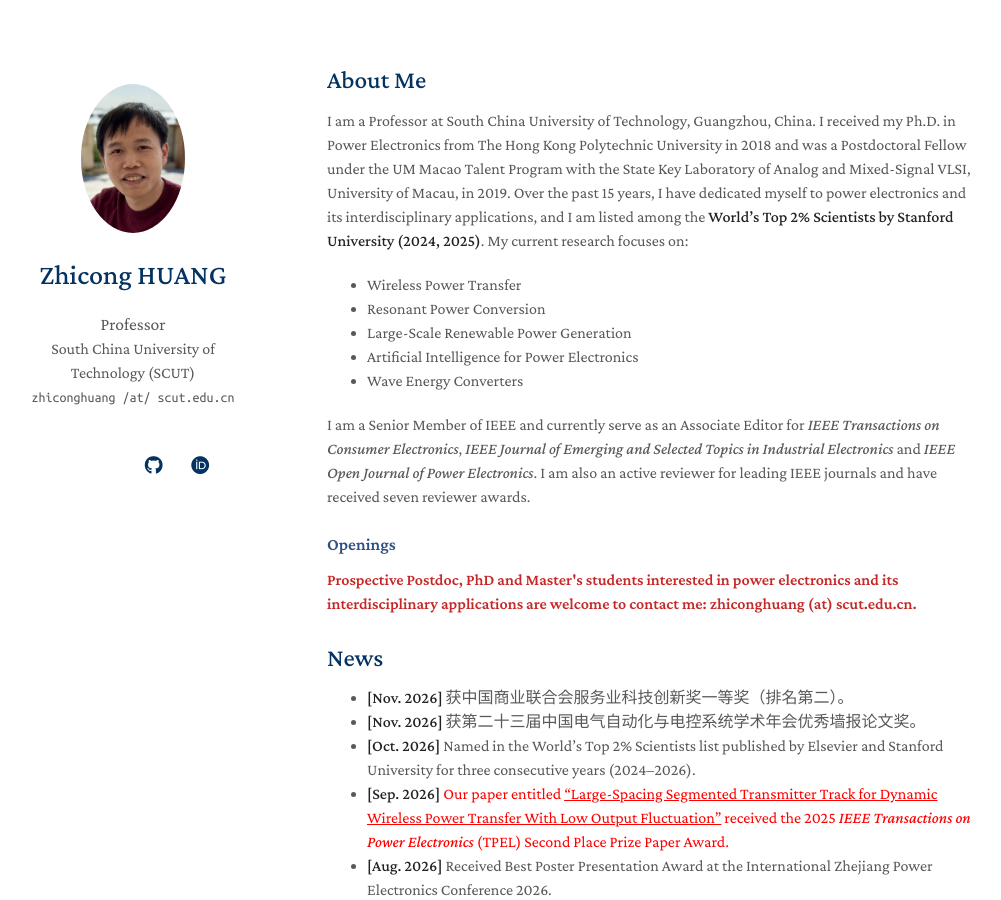
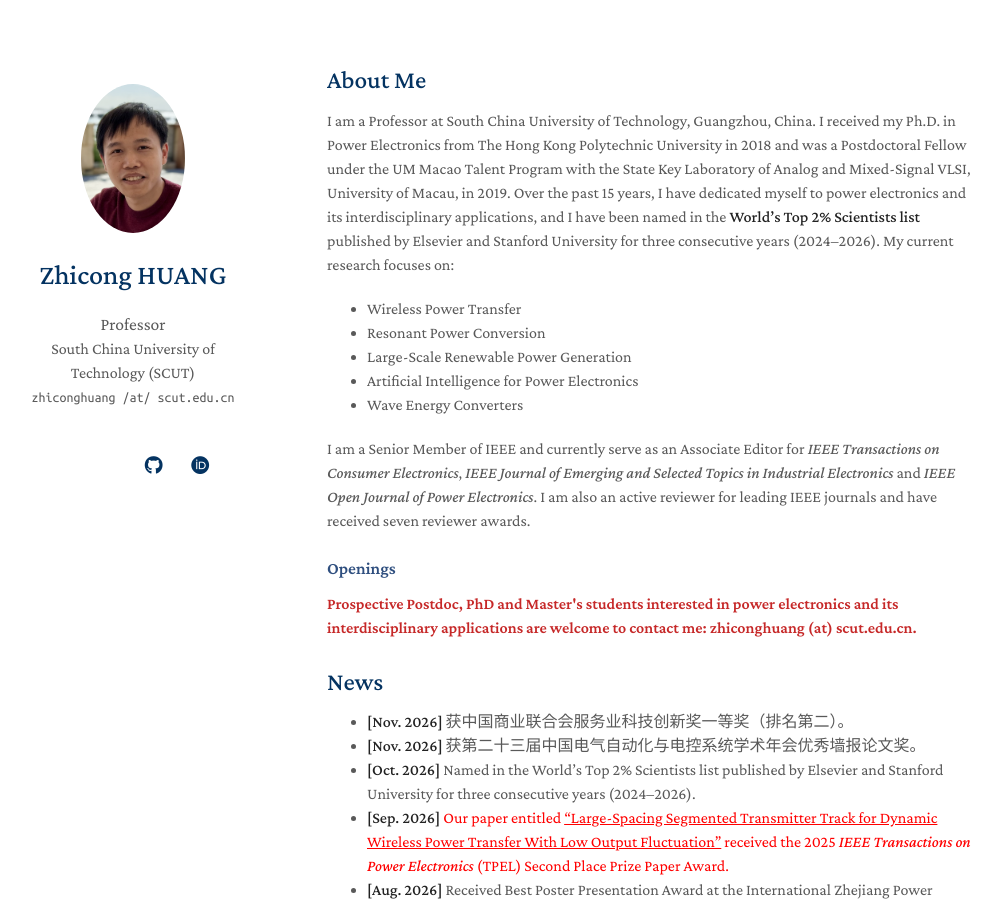
Before and after one commit to forwardhuang/forwardhuang.github.io, a Jekyll site: the page built from index.md, in a window 1280 px wide and 900 px high. Shown: the whole window, without its empty margins (143-1144 px from the left). Built offline with Jekyll 4.4.1, drawn with Linux system fonts in a browser that asks for light colours; a style sheet for code colours, icons or effects is not loaded; our own code applies the rules of GitHub Pages for plain Markdown files.

Commit message:
Update index.md

```diff
--- a/index.md
+++ b/index.md
@@ -4,7 +4,7 @@ layout: homepage
 
 ## About Me
 
-I am a Professor at South China University of Technology, Guangzhou, China. I received my Ph.D. in Power Electronics from The Hong Kong Polytechnic University in 2018 and was a Postdoctoral Fellow under the UM Macao Talent Program with the State Key Laboratory of Analog and Mixed-Signal VLSI, University of Macau, in 2019. Over the past 15 years, I have dedicated myself to power electronics and its interdisciplinary applications, and I am listed among the **World's Top 2% Scientists by Stanford University (2024, 2025)**. My current research focuses on:
+I am a Professor at South China University of Technology, Guangzhou, China. I received my Ph.D. in Power Electronics from The Hong Kong Polytechnic University in 2018 and was a Postdoctoral Fellow under the UM Macao Talent Program with the State Key Laboratory of Analog and Mixed-Signal VLSI, University of Macau, in 2019. Over the past 15 years, I have dedicated myself to power electronics and its interdisciplinary applications, and I have been named in the **World's Top 2% Scientists list** published by Elsevier and Stanford University for three consecutive years (2024–2026). My current research focuses on:
 
 - Wireless Power Transfer
 - Resonant Power Conversion
```
